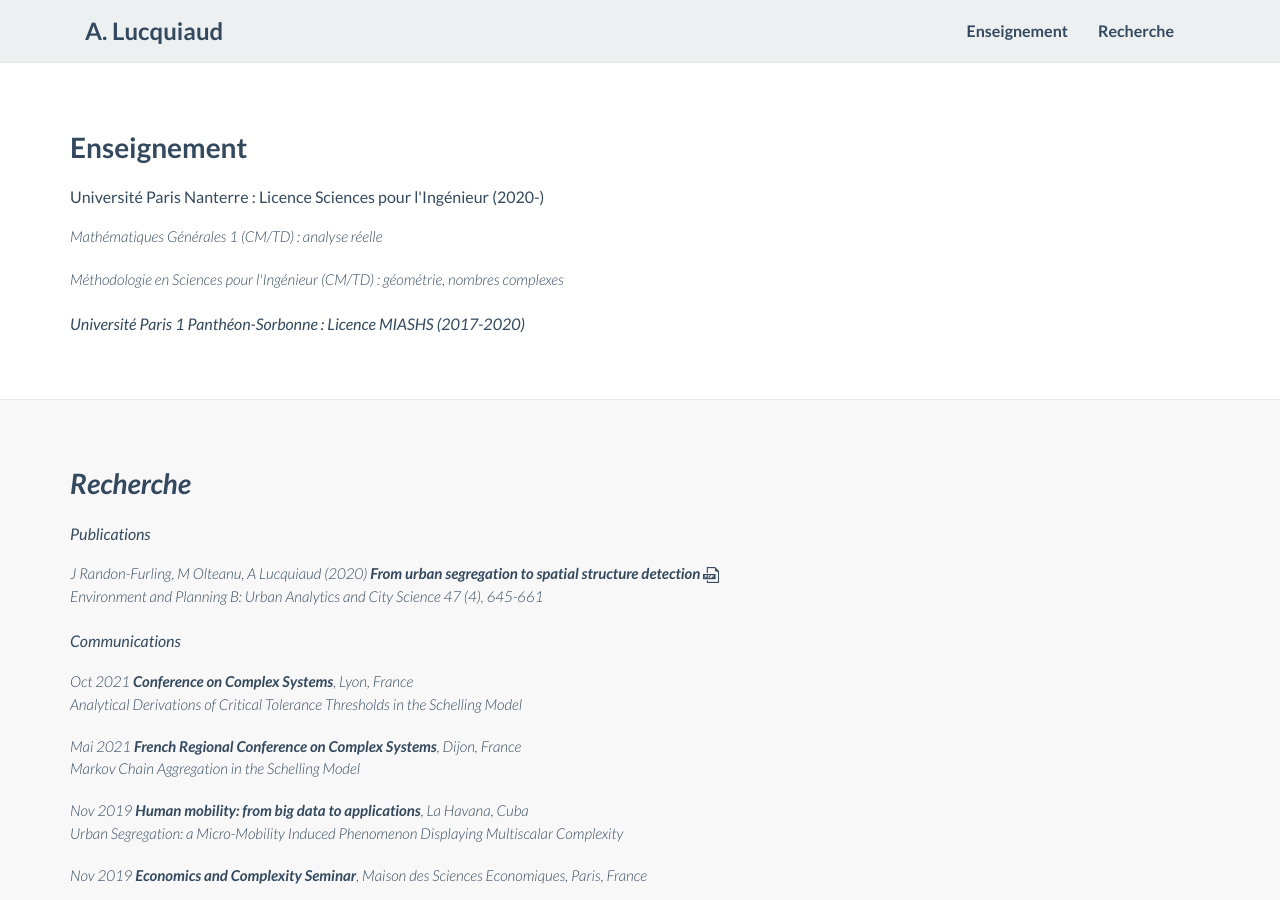
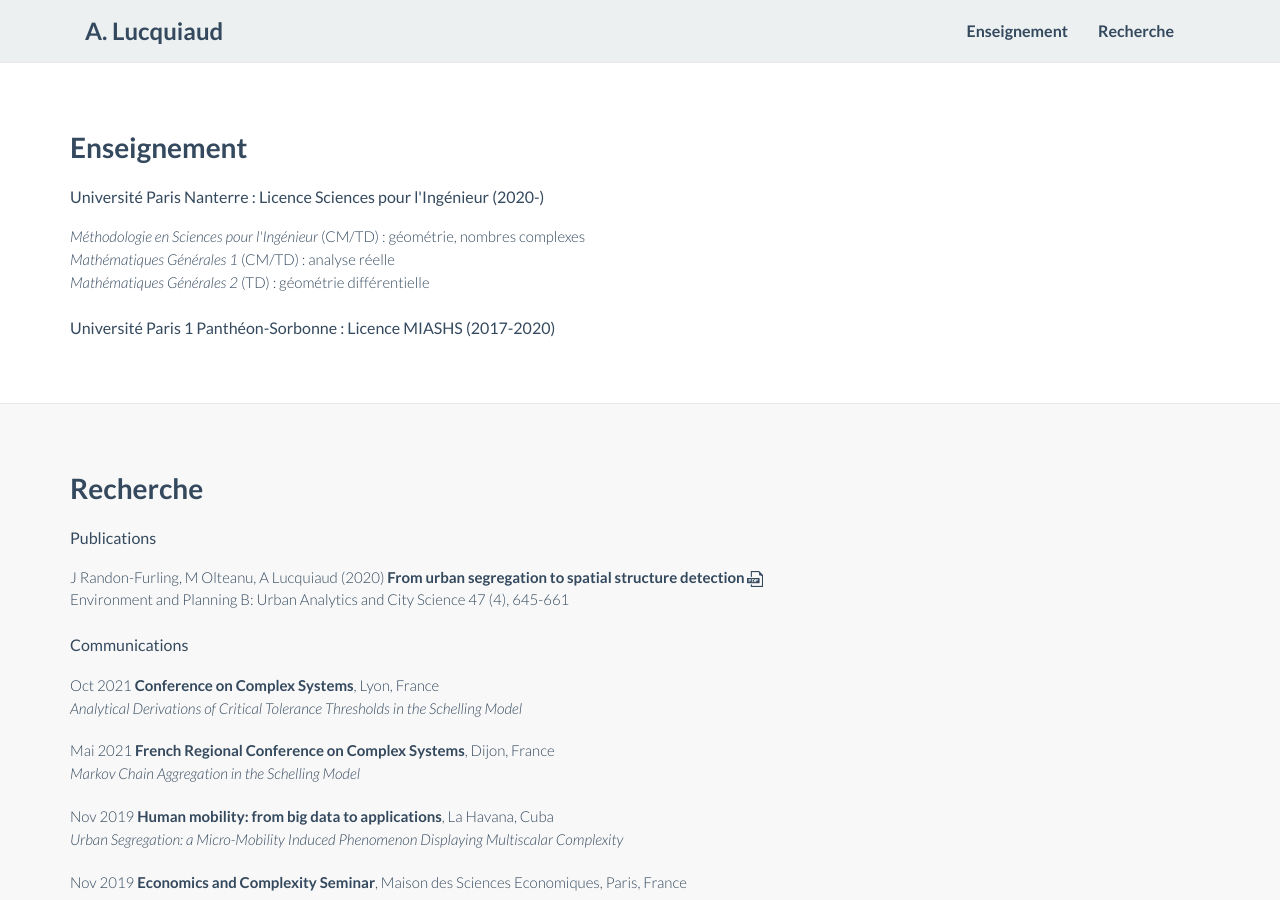
Before and after one commit to alucquiaud/alucquiaud.github.io, a Jekyll site: the page index.html, which Jekyll copies as it is, in a window 1280 px wide and 900 px high. Built offline with Jekyll 4.4.1, drawn with Linux system fonts in a browser that asks for light colours; nearby versions of some CDN libraries.

Commit message:
Update index.html

```diff
--- a/index.html
+++ b/index.html
@@ -102,9 +102,13 @@
 
 Université Paris Nanterre : Licence Sciences pour l'Ingénieur (2020-)
 
-				<p class="lead"> <i>Mathématiques Générales 1<!i> (CM/TD) : analyse réelle </p>
+				<p class="lead">
 
-				<p class="lead"> <i>Méthodologie en Sciences pour l'Ingénieur</i> (CM/TD) : géométrie, nombres complexes </p>
+				<i>Méthodologie en Sciences pour l'Ingénieur</i> (CM/TD) : géométrie, nombres complexes <br>
+
+				<i>Mathématiques Générales 1</i> (CM/TD) : analyse réelle  <br>
+
+				<i>Mathématiques Générales 2</i> (TD) : géométrie différentielle</p>
 
 Université Paris 1 Panthéon-Sorbonne : Licence MIASHS (2017-2020)
 
```
